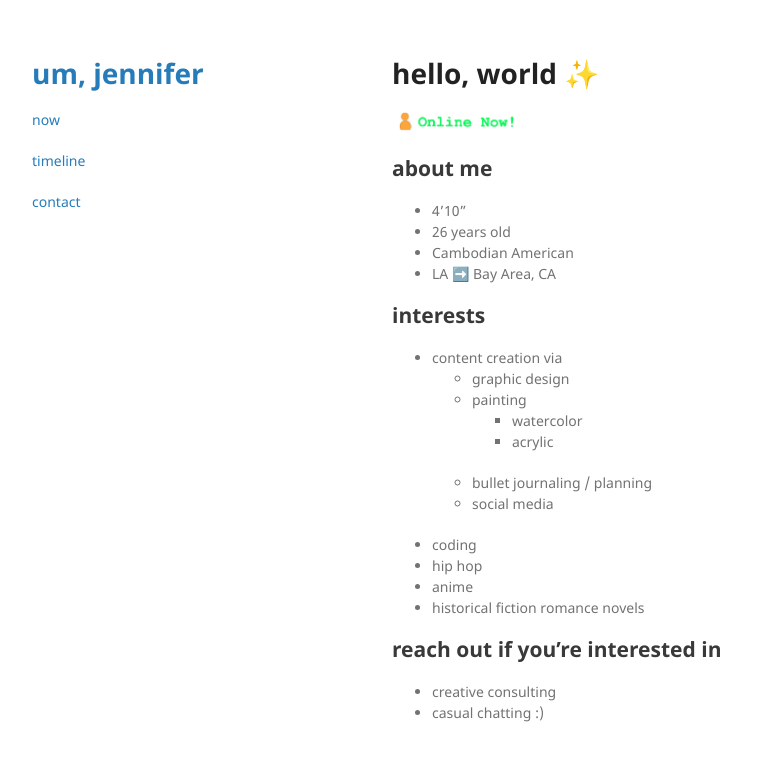
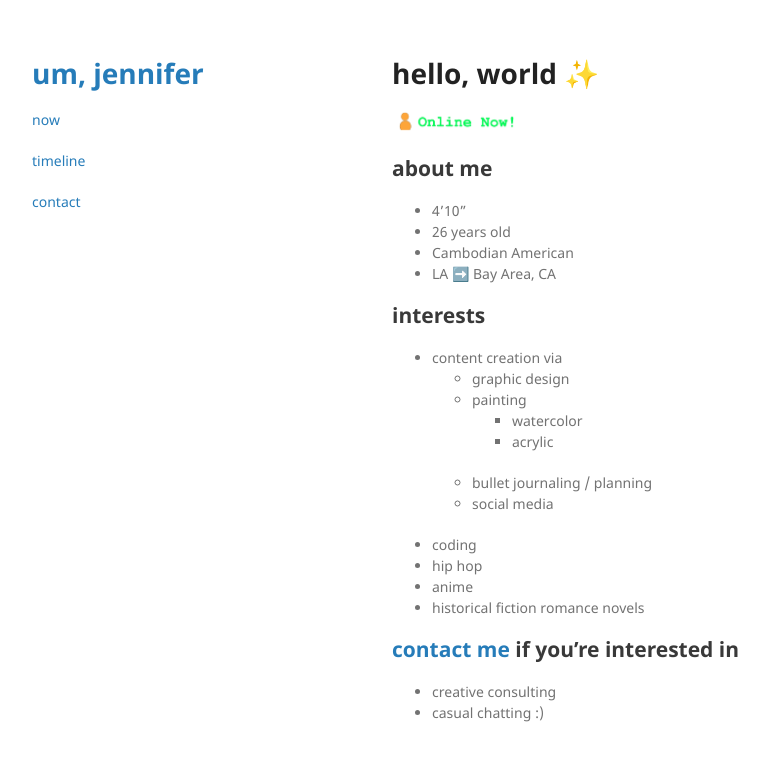
Before and after one commit to umjennifer/umjennifer.github.io, a Jekyll site: the page built from index.md, in a window 1280 px wide. Shown: the top 761 px of the page, without its empty margins (178-947 px from the left). Built offline with Jekyll 4.4.1, drawn with Linux system fonts in a browser that asks for light colours; our own code applies the rules of GitHub Pages for plain Markdown files.

Commit message:
Update index.md

```diff
--- a/index.md
+++ b/index.md
@@ -23,6 +23,6 @@ layout: default
 - anime
 - historical fiction romance novels
 
-## reach out if you're interested in
+## <a href="{{ site.github.url }}/contact">contact me</a> if you're interested in
 - creative consulting
 - casual chatting :)
```
